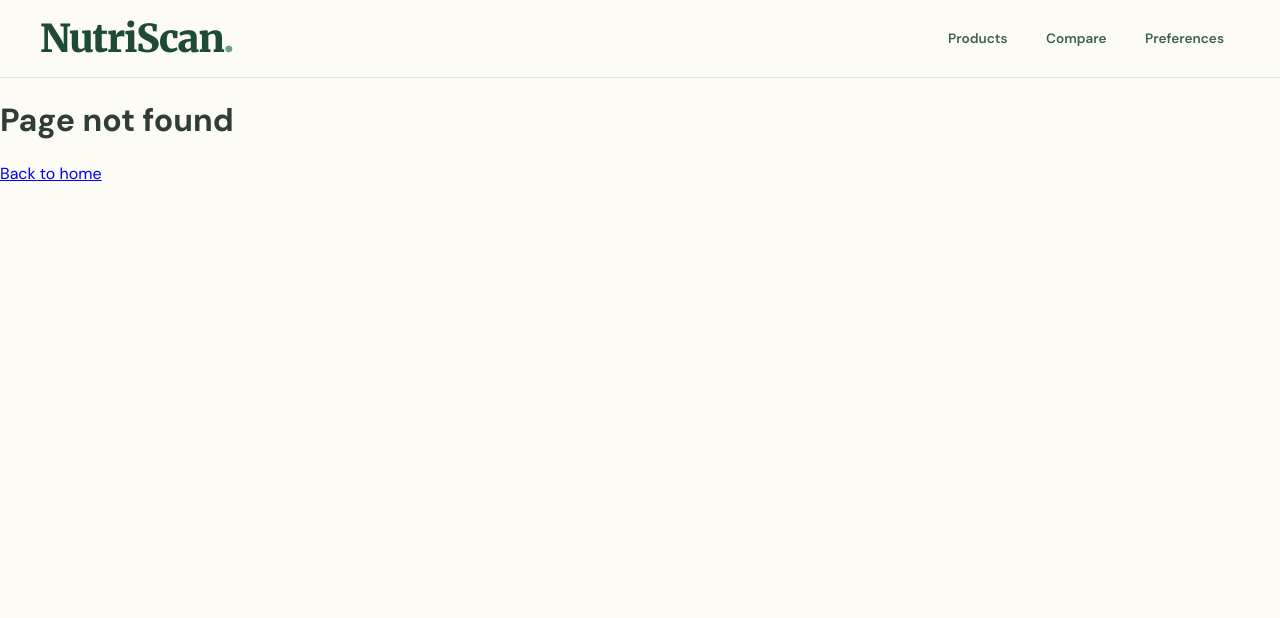
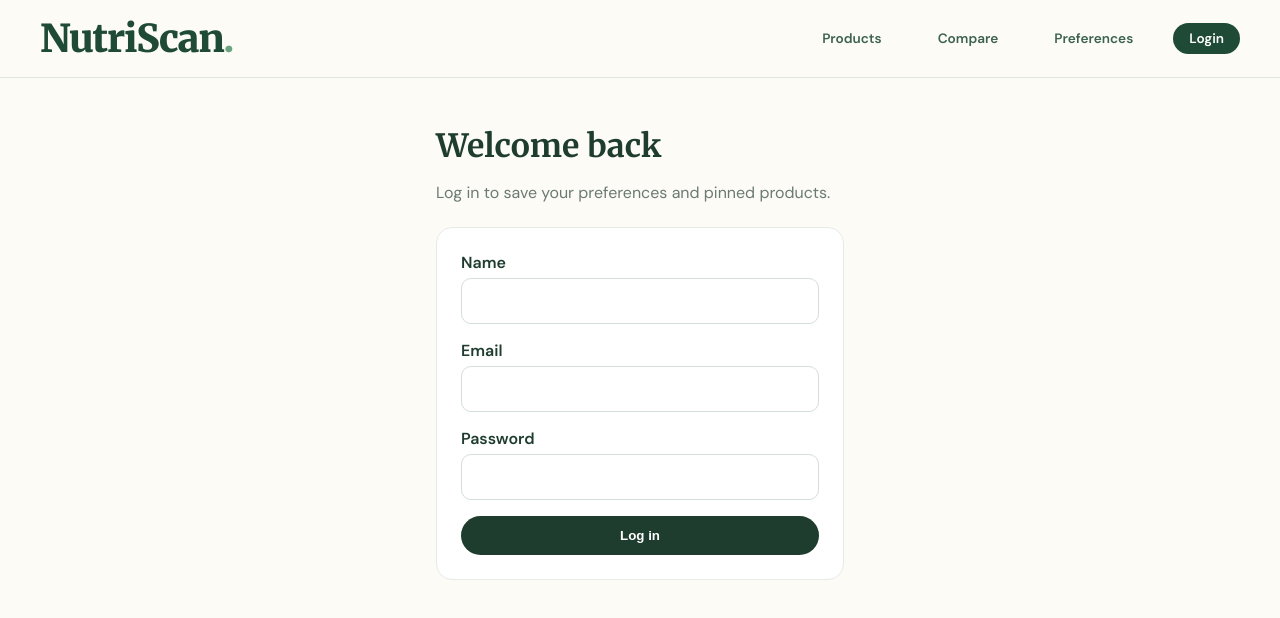
Before and after one commit to mahiii000/NutriScan-Group_4, a React (Vite) app: page /login in a window 1280 px wide. Before the commit this address had no page. Shown: the top 618 px of the page. Built offline with nearby package versions, Linux system fonts and the light colour scheme.

Commit message:
added login form

```diff
--- a/src/App.jsx
+++ b/src/App.jsx
@@ -7,6 +7,7 @@ import Compare from "./pages/Compare";
 import Preferences from "./pages/Preferences";
 import { PinProvider } from "./context/PinContext";
 import { PreferencesProvider } from "./context/PreferencesContext";
+import Login from "./pages/Login";
 
 function App() {
   return (
@@ -19,6 +20,7 @@ function App() {
           <Route path="/product/:id" element={<ProductDetail />} />
           <Route path="/compare" element={<Compare />} />
           <Route path="/preferences" element={<Preferences />} />
+          <Route path="/login" element={<Login />} />
 
           <Route
             path="*"
--- a/src/components/Navbar.css
+++ b/src/components/Navbar.css
@@ -94,3 +94,23 @@
   background: #ffffff;
   color: #1f4a35;
 }
+
+.navbar__user {
+  color: #6b7a72;
+  font-size: 0.95rem;
+}
+
+.navbar__logout {
+  background: none;
+  border: 1px solid #1f3d2e;
+  color: #1f3d2e;
+  border-radius: 999px;
+  padding: 0.4rem 0.9rem;
+  font: inherit;
+  cursor: pointer;
+}
+
+.navbar__logout:hover {
+  background: #1f3d2e;
+  color: #fff;
+}
--- a/src/components/Navbar.jsx
+++ b/src/components/Navbar.jsx
@@ -1,6 +1,7 @@
 import { Link, NavLink } from "react-router-dom";
 import { usePin } from "../context/PinContext";
 import "./Navbar.css";
+import { useAuth } from "../context/AuthContext";
 
 function linkClass({ isActive }) {
   return `navbar__link ${isActive ? "navbar__link--active" : ""}`;
@@ -8,6 +9,7 @@ function linkClass({ isActive }) {
 
 function Navbar() {
   const { pinnedCodes } = usePin();
+  const { user, logout } = useAuth();
 
   return (
     <header className="navbar">
@@ -24,15 +26,26 @@ function Navbar() {
           <NavLink to="/compare" className={linkClass}>
             Compare
             {pinnedCodes.length > 0 && (
-              <span className="navbar__badge">
-                {pinnedCodes.length}
-              </span>
+              <span className="navbar__badge">{pinnedCodes.length}</span>
             )}
           </NavLink>
 
           <NavLink to="/preferences" className={linkClass}>
             Preferences
           </NavLink>
+
+          {user ? (
+            <>
+              <span className="navbar__user">Hi, {user.name}</span>
+              <button className="navbar__logout" onClick={logout}>
+                Logout
+              </button>
+            </>
+          ) : (
+            <NavLink to="/login" className={linkClass}>
+              Login
+            </NavLink>
+          )}
         </nav>
       </div>
     </header>
--- /dev/null
+++ b/src/context/AuthContext.jsx
@@ -0,0 +1,32 @@
+import { createContext, useContext, useState } from "react";
+
+const AuthContext = createContext(null);
+
+export function AuthProvider({ children }) {
+  const [user, setUser] = useState(() => {
+    try {
+      return JSON.parse(localStorage.getItem("nutriscan_user"));
+    } catch {
+      return null;
+    }
+  });
+
+  const login = (name, email) => {
+    const u = { name, email };
+    setUser(u);
+    localStorage.setItem("nutriscan_user", JSON.stringify(u));
+  };
+
+  const logout = () => {
+    setUser(null);
+    localStorage.removeItem("nutriscan_user");
+  };
+
+  return (
+    <AuthContext.Provider value={{ user, login, logout }}>
+      {children}
+    </AuthContext.Provider>
+  );
+}
+
+export const useAuth = () => useContext(AuthContext);
--- a/src/main.jsx
+++ b/src/main.jsx
@@ -3,11 +3,14 @@ import { createRoot } from "react-dom/client";
 import { BrowserRouter } from "react-router-dom";
 import App from "./App";
 import "./index.css";
+import { AuthProvider } from "./context/AuthContext";
 
 createRoot(document.getElementById("root")).render(
   <StrictMode>
     <BrowserRouter>
-      <App />
+      <AuthProvider>
+        <App />
+      </AuthProvider>
     </BrowserRouter>
   </StrictMode>
 );
--- /dev/null
+++ b/src/pages/Login.css
@@ -0,0 +1,25 @@
+.login-page { max-width: 440px; margin: 3rem auto; padding: 0 1rem; }
+.login-page h1 { color: #1f3d2e; font-family: Merriweather, serif; margin-bottom: .25rem; }
+.login-sub { color: #6b7a72; margin-bottom: 1.5rem; }
+.login-card {
+  background: #fff; border: 1px solid #e6ebe7; border-radius: 16px;
+  padding: 1.5rem; display: flex; flex-direction: column; gap: 1rem;
+}
+.field { display: flex; flex-direction: column; gap: .35rem; }
+.field label { font-weight: 600; color: #1f3d2e; }
+.field input {
+  padding: .7rem .9rem; border: 1px solid #d5ddd8; border-radius: 10px; font: inherit;
+}
+.field input:focus { outline: 2px solid #4f9a6a; border-color: transparent; }
+.field input.invalid { border-color: #c0392b; }
+.error { color: #c0392b; font-size: .85rem; }
+.login-btn {
+  background: #1f3d2e; color: #fff; border: none; border-radius: 999px;
+  padding: .75rem; font-weight: 600; cursor: pointer;
+}
+.login-btn:hover { background: #2a5740; }
+.navbar__links {
+  display: flex;
+  align-items: center;
+  gap: 1.5rem;
+}
--- /dev/null
+++ b/src/pages/Login.jsx
@@ -0,0 +1,66 @@
+import { useState } from "react";
+import { useNavigate } from "react-router-dom";
+import { useAuth } from "../context/AuthContext";
+import "./Login.css";
+
+export default function Login() {
+  const { login } = useAuth();
+  const navigate = useNavigate();
+  const [form, setForm] = useState({ name: "", email: "", password: "" });
+  const [errors, setErrors] = useState({});
+
+  const validate = () => {
+    const e = {};
+    if (!form.name.trim()) e.name = "Please enter your name.";
+    if (!form.email.trim()) e.email = "Email is required.";
+    else if (!/^\S+@\S+\.\S+$/.test(form.email))
+      e.email = "Enter a valid email (e.g. name@example.com).";
+    if (!form.password) e.password = "Password is required.";
+    else if (form.password.length < 6)
+      e.password = "Password must be at least 6 characters.";
+    return e;
+  };
+
+  const handleChange = (e) => {
+    setForm({ ...form, [e.target.name]: e.target.value });
+    setErrors({ ...errors, [e.target.name]: "" });
+  };
+
+  const handleSubmit = (e) => {
+    e.preventDefault();
+    const found = validate();
+    setErrors(found);
+    if (Object.keys(found).length === 0) {
+      login(form.name.trim(), form.email.trim());
+      navigate("/");
+    }
+  };
+
+  return (
+    <main className="login-page">
+      <h1>Welcome back</h1>
+      <p className="login-sub">Log in to save your preferences and pinned products.</p>
+
+      <form className="login-card" onSubmit={handleSubmit} noValidate>
+        {["name", "email", "password"].map((field) => (
+          <div className="field" key={field}>
+            <label htmlFor={field}>
+              {field.charAt(0).toUpperCase() + field.slice(1)}
+            </label>
+            <input
+              id={field}
+              name={field}
+              type={field === "password" ? "password" : field === "email" ? "email" : "text"}
+              value={form[field]}
+              onChange={handleChange}
+              className={errors[field] ? "invalid" : ""}
+              aria-invalid={!!errors[field]}
+            />
+            {errors[field] && <span className="error">{errors[field]}</span>}
+          </div>
+        ))}
+        <button type="submit" className="login-btn">Log in</button>
+      </form>
+    </main>
+  );
+}
```
